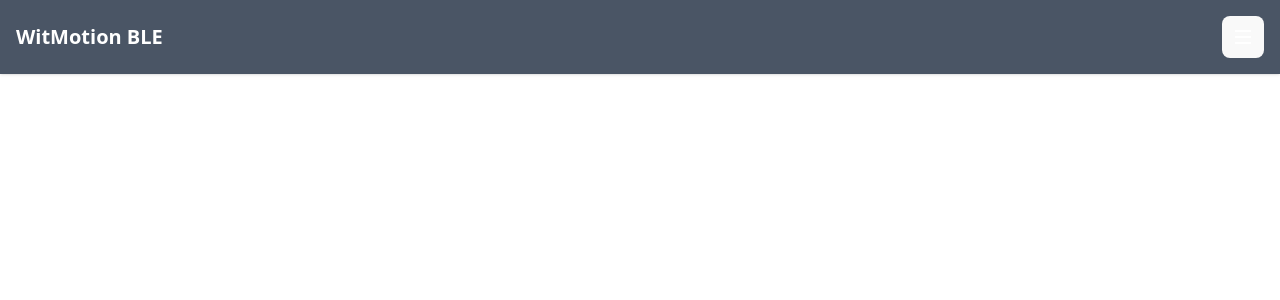
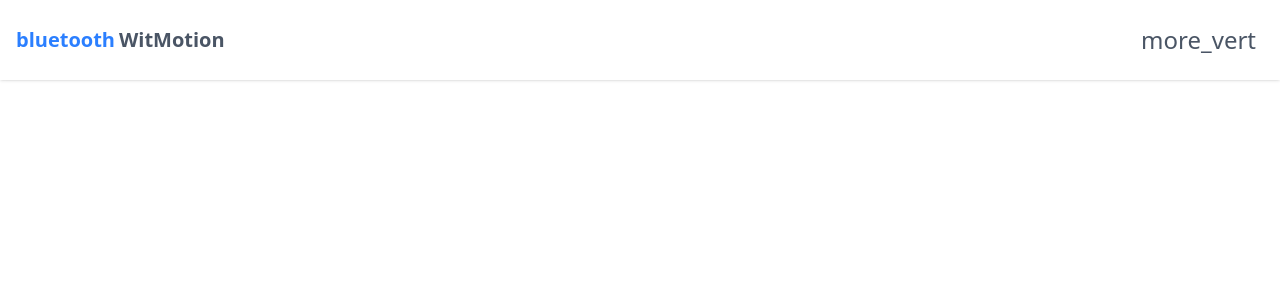
Before and after one commit to hanabix/vizmo, a Vue app: page / in a window 1280 px wide. Shown: the top 300 px of the page. Built offline with nearby package versions, Linux system fonts and the light colour scheme.

Commit message:
Install google icons.

```diff
--- a/package.json
+++ b/package.json
@@ -9,6 +9,7 @@
     "preview": "vite preview"
   },
   "dependencies": {
+    "@material-design-icons/font": "^0.14.15",
     "@tailwindcss/vite": "^4.0.6",
     "tailwindcss": "^4.0.6",
     "vue": "^3.5.13"
--- a/src/App.vue
+++ b/src/App.vue
@@ -3,12 +3,13 @@ import PWABadge from './components/PWABadge.vue'
 </script>
 
 <template>
-  <nav class="fixed inset-x-0 top-0 z-50 bg-gray-600 p-4 shadow flex justify-between items-center">
-    <h1 class="text-xl font-bold text-white">WitMotion BLE</h1>
-    <button class="p-2 rounded-lg hover:bg-gray-800">
-      <svg class="h-6 w-6 text-white" stroke="currentColor" stroke-width="2" viewBox="0 0 24 24">
-        <path d="M4 6h16M4 12h16M4 18h16" />
-      </svg>
+  <nav class="fixed inset-x-0 top-0 z-50 bg-white p-4 shadow flex justify-between items-center">
+    <h1 class="text-xl font-bold text-gray-600 flex items-center gap-1">
+      <span class="material-icons text-blue-500">bluetooth</span>
+      WitMotion
+    </h1>
+    <button class="p-2 hover:bg-gray-100 flex items-center">
+      <span class="material-icons text-2xl text-gray-600">more_vert</span>
     </button>
   </nav>
   <PWABadge />
--- a/src/main.ts
+++ b/src/main.ts
@@ -1,5 +1,6 @@
 import { createApp } from 'vue'
 import './style.css'
 import App from './App.vue'
+import '@material-design-icons/font'
 
 createApp(App).mount('#app')
--- a/src/style.css
+++ b/src/style.css
@@ -1,53 +1 @@
 @import "tailwindcss";
-
-
-@layer base {
-  :root {
-    @apply font-sans leading-normal font-normal;
-    color-scheme: light dark;
-    @apply text-white/87 bg-[#242424];
-
-    font-synthesis: none;
-    text-rendering: optimizeLegibility;
-    -webkit-font-smoothing: antialiased;
-    -moz-osx-font-smoothing: grayscale;
-  }
-
-  a {
-    @apply font-medium text-[#646cff] no-underline hover:text-[#535bf2];
-  }
-
-  body {
-    @apply m-0 flex items-center min-w-[320px] min-h-screen;
-  }
-
-  h1 {
-    @apply text-[3.2em] leading-[1.1];
-  }
-
-  button {
-    @apply rounded-lg border border-transparent px-[1.2em] py-[0.6em] text-base font-medium
-           bg-[#1a1a1a] cursor-pointer transition-[border-color] duration-250
-           hover:border-[#646cff] focus:outline-[4px] focus:outline-[#646cff];
-  }
-}
-
-@layer components {
-  .card {
-    @apply p-8;
-  }
-
-  #app {
-    @apply max-w-[1280px] mx-auto p-8 text-center;
-  }
-}
-
-@media (prefers-color-scheme: light) {
-  :root {
-    @apply text-[#213547] bg-white;
-  }
-
-  button {
-    @apply bg-[#f9f9f9];
-  }
-}
```
Also changed, not shown: 1 other file (tests, documents, lock files or other folders).
